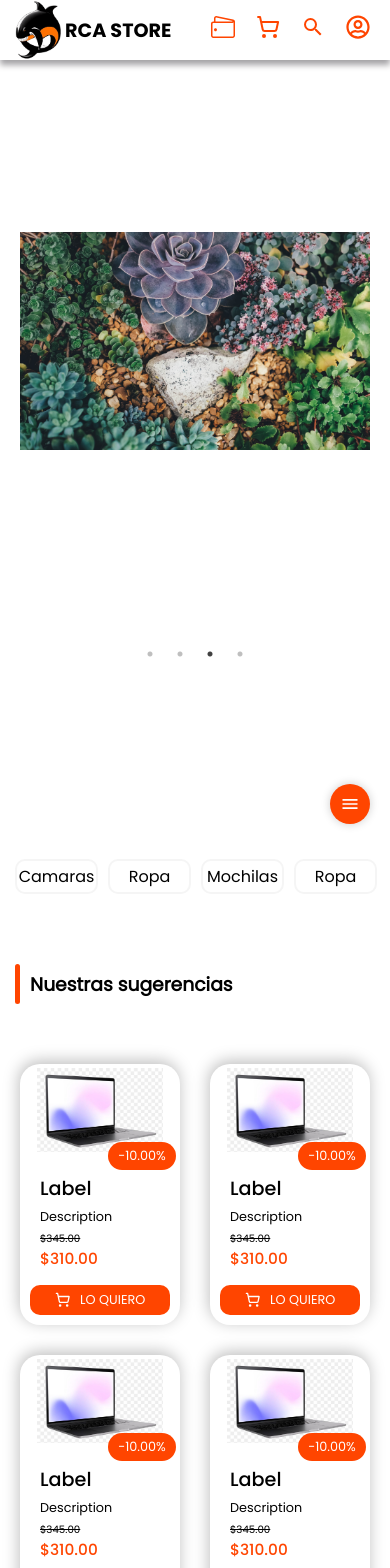
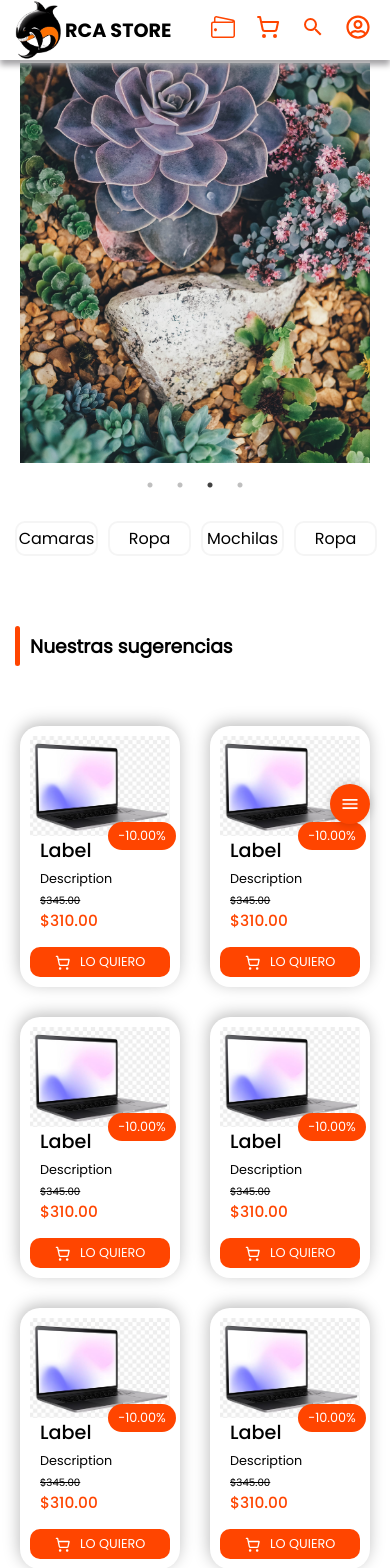
Before and after one commit to SmilingWitch/e-commece, a Next.js app: page /home in a window 390 px wide. Shown: the top 1568 px of the page. Built offline with nearby package versions, Linux system fonts and the light colour scheme.

Commit message:
ref: change img for Image

```diff
--- a/public/assets/styles/Home.module.css
+++ b/public/assets/styles/Home.module.css
@@ -2,8 +2,10 @@
     position: relative;
     width: 100%;
     min-height: 100vh;
-    padding-top: 30px;
-    padding: 20px;
+    padding-left: 20px;
+    padding-right: 20px;
+    padding-bottom: 20px;
+    padding-top:30px;
 }
 .slider{
     position: relative;
@@ -25,11 +27,7 @@
     overflow: hidden;
 
 }
-.images img{
-    position: relative;
-    width: 100%;
 
-}
 .card{
     width: 100px;
     height: 100px;
@@ -109,8 +107,16 @@
     width: 100%;
     height: 100%;
 }
+@media(max-width:750px){
+    .slider{
+        height: 60vh ;
+    }
 
+}
 @media(max-width: 478px){
+    .cont{
+        padding-top: 0;
+    }
     .cardBx{
         grid-template-columns: repeat(auto-fit, minmax(140px,1fr));
         width: 100%;
--- a/public/assets/styles/ProductCrad.module.css
+++ b/public/assets/styles/ProductCrad.module.css
@@ -44,7 +44,7 @@
     border-radius: 20px;
     font-size: 0.8em;
     color: white;
-    bottom: 10px;
+    bottom: -80px;
     left: 30%;
 
 }
@@ -154,6 +154,19 @@
 
         height: 100px;
     }
+    .descont{
+        position: relative;
+        background: var(--hlColor);
+        padding: 5px;
+        padding-left: 10px;
+        padding-right: 10px;
+        border-radius: 20px;
+        font-size: 0.8em;
+        color: white;
+        bottom: -50px;
+        left: 30%;
+
+    }
 
 
     .btnBx{
--- a/src/components/Anuncio.jsx
+++ b/src/components/Anuncio.jsx
@@ -2,13 +2,19 @@
 
 import Link from "next/link"
 import style from "../../public/assets/styles/Home.module.css"
-
+import Image from "next/image"
 
 export default function Anuncios({url}){
 
     return(
         <div className={style.anuncioImg}>
-            <img src={url} alt="" />
+            <Image
+             src={url}
+             alt=""
+             layout="fill"
+             objectFit="cover" // Ajusta la imagen para cubrir todo el contenedor
+             objectPosition="center"
+              />
         </div>
     )
 }
--- a/src/components/Home.jsx
+++ b/src/components/Home.jsx
@@ -7,6 +7,7 @@ import ProductCard from "./productCard";
 import Anuncios from "./Anuncio";
 import Contact from "./Contact";
 import Categories from "./Categories";
+import Image from "next/image"
 
 
 export default function Home() {
@@ -83,16 +84,32 @@ export default function Home() {
                 <div className={style.sliderBx}>
                     <Slider {...settings}>
                         <div className = {style.images}>
-                            <img  src="/assets/images/annie-spratt-hS46bsAASwQ-unsplash.jpg" alt="" />
+                            <Image
+                            layout="fill"
+                            objectFit="cover" // Ajusta la imagen para cubrir todo el contenedor
+                            objectPosition="center"
+                            src="/assets/images/annie-spratt-hS46bsAASwQ-unsplash.jpg" alt="" />
                         </div>
                         <div className = {style.images}>
-                            <img  src="/assets/images/gilles-lambert-mSK5nNsAsLY-unsplash.jpg" alt="" />
+                            <Image
+                            layout="fill"
+                            objectFit="cover" // Ajusta la imagen para cubrir todo el contenedor
+                            objectPosition="center"
+                             src="/assets/images/gilles-lambert-mSK5nNsAsLY-unsplash.jpg" alt="" />
                         </div>
                         <div className = {style.images}>
-                            <img  src="/assets/images/annie-spratt-hS46bsAASwQ-unsplash.jpg" alt="" />
+                            <Image
+                            layout="fill"
+                            objectFit="cover" // Ajusta la imagen para cubrir todo el contenedor
+                            objectPosition="center"
+                            src="/assets/images/annie-spratt-hS46bsAASwQ-unsplash.jpg" alt="" />
                         </div>
                         <div className = {style.images}>
-                            <img  src="/assets/images/wallpaperflare.com_wallpaper.jpg" alt="" />
+                            <Image
+                            layout="fill"
+                            objectFit="cover" // Ajusta la imagen para cubrir todo el contenedor
+                            objectPosition="center"
+                            src="/assets/images/wallpaperflare.com_wallpaper.jpg" alt="" />
                         </div>
                     </Slider>
                 </div>
--- a/src/components/RegistroCliente.jsx
+++ b/src/components/RegistroCliente.jsx
@@ -5,6 +5,7 @@ import Link from "next/link"
 import {useState, useEffect} from "react"
 import axios from "axios"
 import { useRouter } from 'next/navigation'
+import {IoMdArrowBack} from "react-icons/io"
 
 
 export default function Registro(){
--- a/src/components/RegistroCompany.jsx
+++ b/src/components/RegistroCompany.jsx
@@ -5,7 +5,7 @@ import Link from "next/link"
 import {useState, useEffect} from "react"
 import axios from "axios"
 import { useRouter } from 'next/navigation'
-import { IoMdArrowBack } from "react-icons/io";
+import { MdKeyboardArrowUp } from "react-icons/md";
 
 
 
@@ -74,7 +74,7 @@ export default function RegistroCompany(){
                 <div className={style.correct}>
                     <span>
                         <Link href = "/accounts/login" className={style.log}>
-                            <div><IoMdArrowBack/> </div>
+                            <div><MdKeyboardArrowUp/> </div>
                             Volver al login
                         </Link>
                     </span>
--- a/src/components/productCard.jsx
+++ b/src/components/productCard.jsx
@@ -4,6 +4,7 @@ import style from "../../public/assets/styles/ProductCrad.module.css"
 import { LuShoppingCart } from "react-icons/lu";
 import {HiOutlinePlusSm, HiOutlineMinusSm} from "react-icons/hi"
 import { useState } from "react";
+import Image from "next/image"
 
 
 export default function ProductCard({url}) {
@@ -30,7 +31,12 @@ export default function ProductCard({url}) {
         <div className={style.card}>
           <div className={style.top}>
             <div className={style.imgBx}>
-                  <img  src={url} alt="" />
+                  <Image  src={url}
+                  alt=""
+                  layout="fill"
+                  objectFit="cover" // Ajusta la imagen para cubrir todo el contenedor
+                  objectPosition="center"
+                  />
                   <span className={style.descont}>-10.00%</span>
               </div>
               <div className={style.detail}>
```
